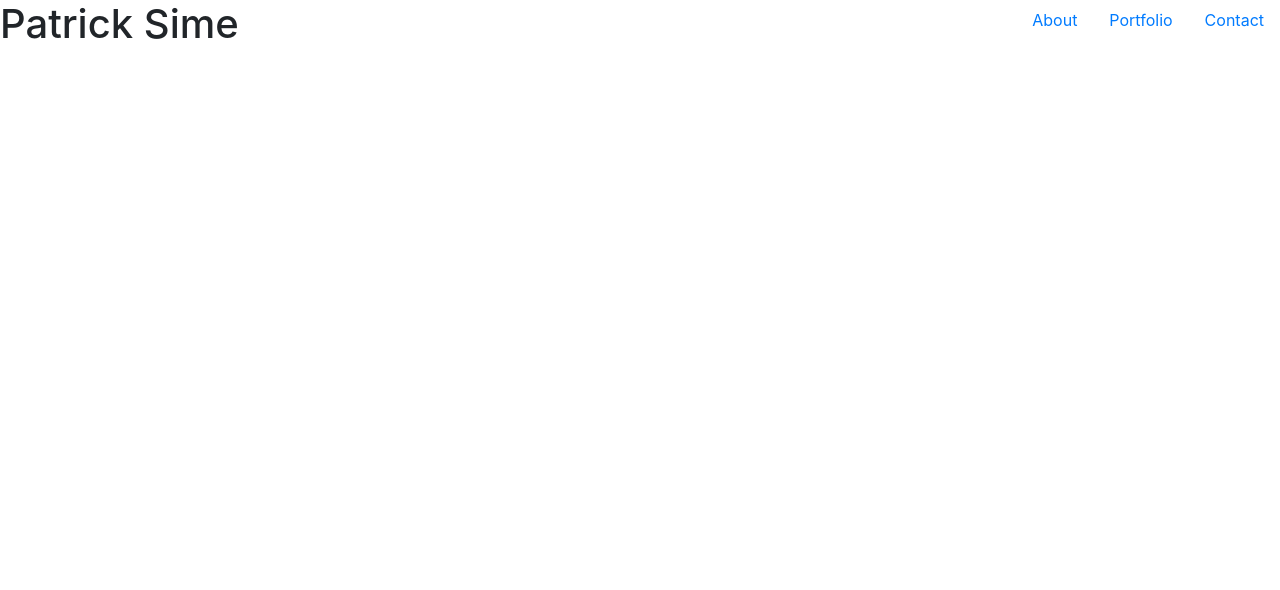
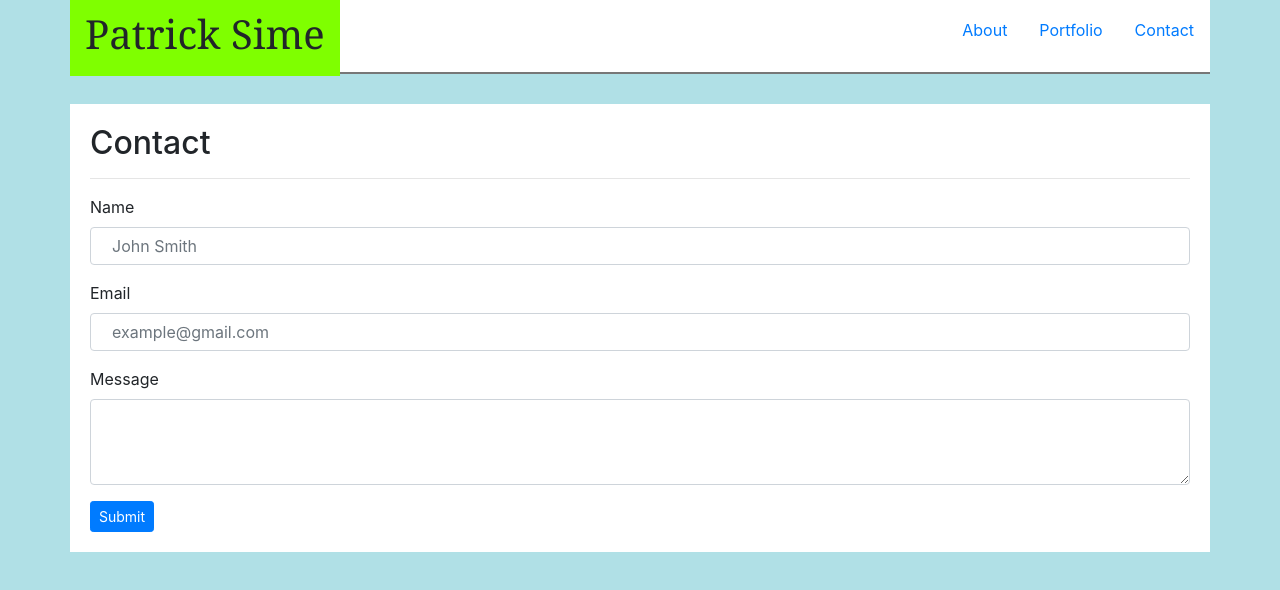
Before and after one commit to psime86/Bootstrap-Portfolio, a plain HTML site: page contact.html in a window 1280 px wide. Drawn offline with nearby package versions, Linux system fonts and the light colour scheme.

Commit message:
headder and contact page

```diff
--- a/contact.html
+++ b/contact.html
@@ -8,8 +8,8 @@
     <script src="https://stackpath.bootstrapcdn.com/bootstrap/4.4.1/js/bootstrap.min.js"
     integrity="sha384-wfSDF2E50Y2D1uUdj0O3uMBJnjuUD4Ih7YwaYd1iqfktj0Uod8GCExl3Og8ifwB6" crossorigin="anonymous"></script>
 </head>
-<header>
-        <h1 style="display: inline;">Patrick Sime</h1>
+<header class="container-lg" style="background-color: white; border-bottom: 2px solid #777777; margin-bottom: 30px; padding-top: 10px; padding-bottom: 14px; padding-right: 0px; padding-left: 0px;">
+        <h1 style="display: inline; background-color: chartreuse; padding: 15px; font-family: Georgia, 'Times New Roman', Times, serif;">Patrick Sime</h1>
         <ul class="nav justify-content-end" style=float:right>
             <li class="nav-item">
               <a class="nav-link active" href="index.html">About</a>
@@ -23,7 +23,26 @@
           </ul>
     </header>
 
-<body>
+<body style="background-color: powderblue;">
+<form class="container-lg" style="background-color:white; padding: 20px;">
+    <h2>Contact</h2>
+    <hr>
+    <div class="form-group">
+        <label for="formGroupExampleInput">Name</label>
+        <input type="text" class="form-control" id="formGroupExampleInput" placeholder="  John Smith">
+    </div>
+    <div class="form-group">
+        <label for="formGroupExampleInput2">Email</label>
+        <input type="text" class="form-control" id="formGroupExampleInput2" placeholder="  example@gmail.com">
+    </div>
+    <div class="form-group">
+        <label for="exampleFormControlTextarea1">Message</label>
+        <textarea class="form-control" id="exampleFormControlTextarea1" rows="3"></textarea>
+    </div>
+    <div class="button">
+        <button type="button" class="btn btn-primary btn-sm">Submit</button>
+    </div>
+</form>
 
 </body>
 </html>
```
Also changed, not shown: index.html (+2 -1 lines), portfolio.html (+2 -1 lines).
